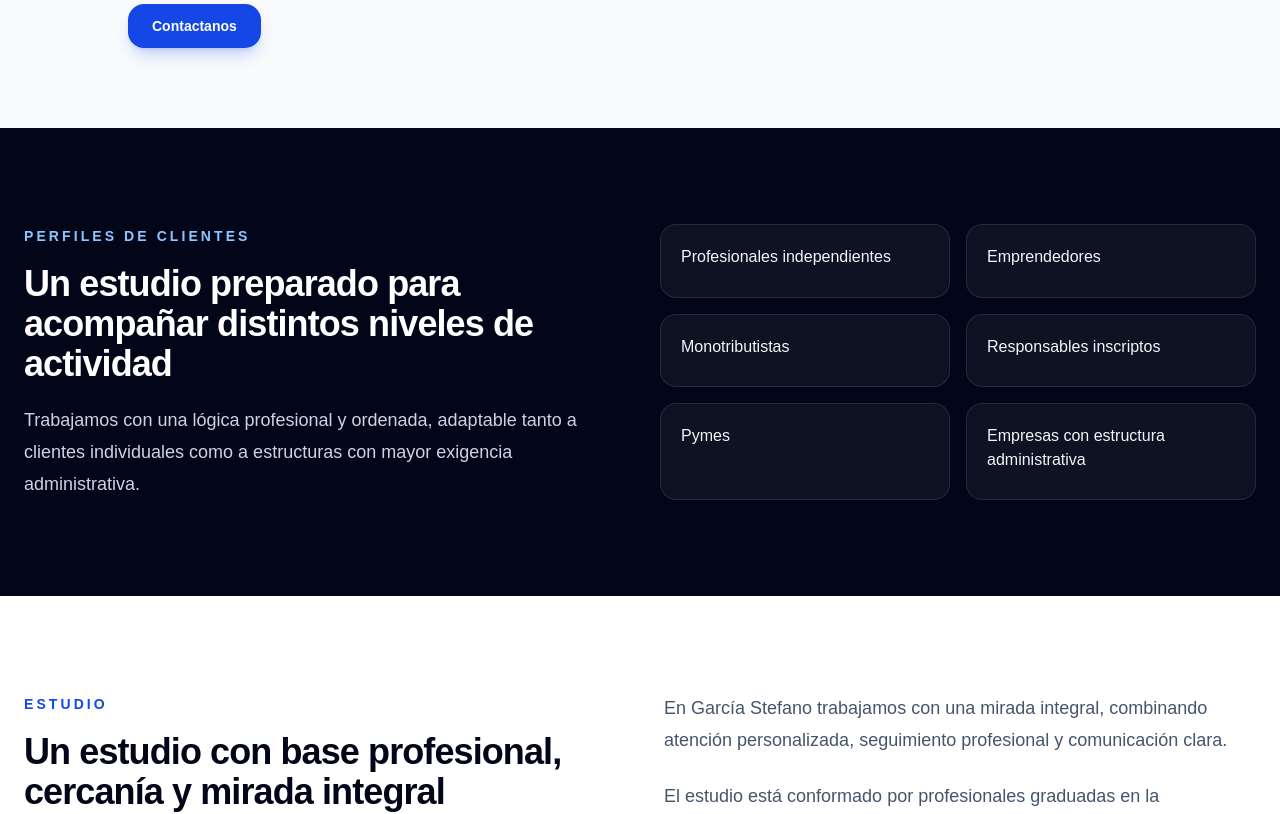
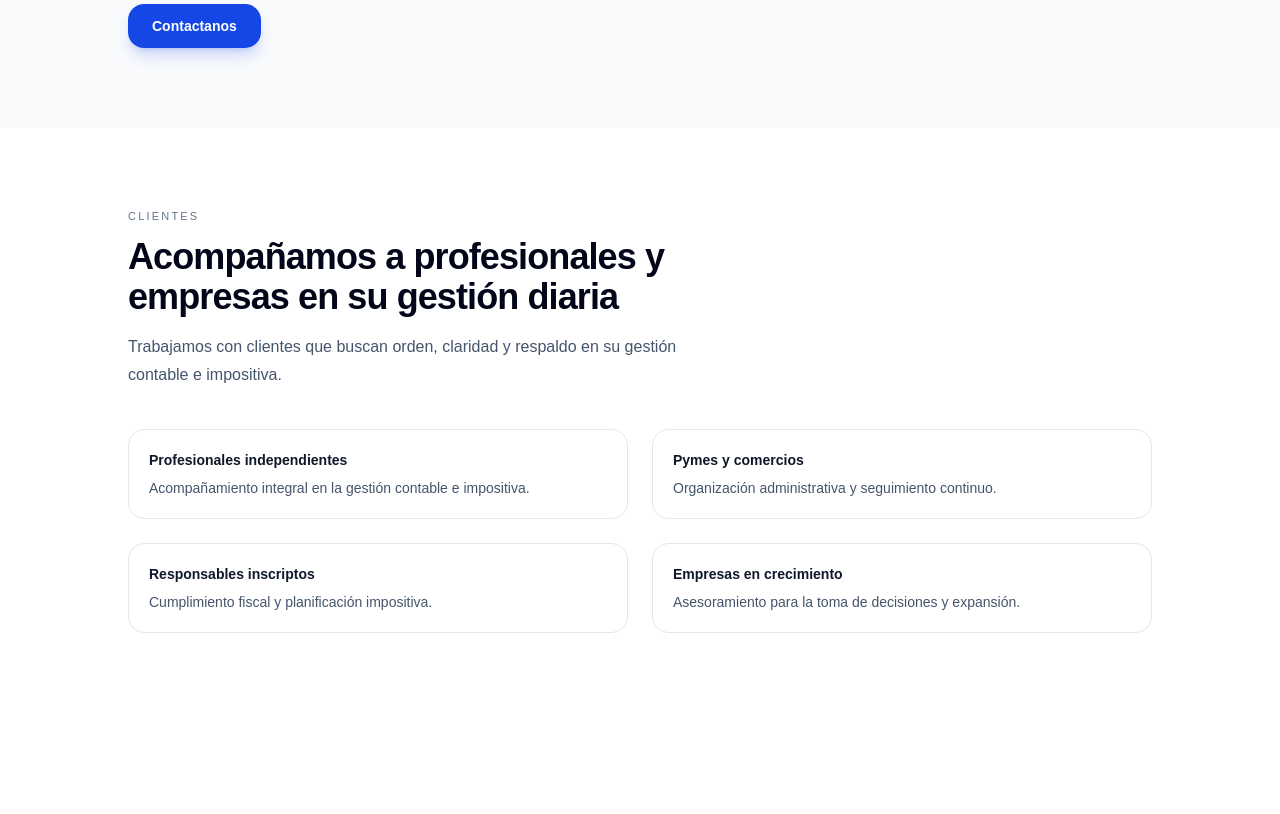
Before and after one commit to diegoartola/garciastefano-web, a Next.js app: page / in a window 1280 px wide. Shown: the part 2540-3354 px from the top of the page. Built offline with nearby package versions, Linux system fonts and the light colour scheme; no server answers.

Commit message:
clientes sobrio + cierre landing

```diff
--- a/app/page.tsx
+++ b/app/page.tsx
@@ -349,32 +349,59 @@ export default async function Home() {
         </div>
       </section>
 
-      <section
-        id="clientes"
-        className="bg-slate-950 px-4 py-20 text-white md:px-6 md:py-24"
-      >
-        <div className="mx-auto grid max-w-7xl gap-10 lg:grid-cols-2">
-          <div>
-            <span className="text-sm font-semibold uppercase tracking-[0.22em] text-blue-300">
-              Perfiles de clientes
-            </span>
-            <h2 className="mt-4 text-3xl font-bold tracking-tight md:text-4xl">
-              Un estudio preparado para acompañar distintos niveles de actividad
+      <section id="clientes" className="px-4 py-16 md:px-6 md:py-20">
+        <div className="mx-auto max-w-5xl">
+          <div className="max-w-xl">
+            <p className="text-[11px] uppercase tracking-[0.2em] text-slate-500">
+              Clientes
+            </p>
+
+            <h2 className="mt-3 text-3xl font-bold tracking-tight text-slate-950 md:text-4xl">
+              Acompañamos a profesionales y empresas en su gestión diaria
             </h2>
-            <p className="mt-5 max-w-2xl text-base leading-8 text-slate-300 md:text-lg">
-              Trabajamos con una lógica profesional y ordenada, adaptable tanto
-              a clientes individuales como a estructuras con mayor exigencia
-              administrativa.
+
+            <p className="mt-4 text-base leading-7 text-slate-600">
+              Trabajamos con clientes que buscan orden, claridad y respaldo en
+              su gestión contable e impositiva.
             </p>
           </div>
 
-          <div className="grid gap-4 sm:grid-cols-2">
-            <PremiumBadge text="Profesionales independientes" />
-            <PremiumBadge text="Emprendedores" />
-            <PremiumBadge text="Monotributistas" />
-            <PremiumBadge text="Responsables inscriptos" />
-            <PremiumBadge text="Pymes" />
-            <PremiumBadge text="Empresas con estructura administrativa" />
+          <div className="mt-10 grid gap-6 sm:grid-cols-2">
+            <div className="rounded-2xl border border-slate-200 bg-white p-5">
+              <p className="text-sm font-semibold text-slate-900">
+                Profesionales independientes
+              </p>
+              <p className="mt-2 text-sm text-slate-600">
+                Acompañamiento integral en la gestión contable e impositiva.
+              </p>
+            </div>
+
+            <div className="rounded-2xl border border-slate-200 bg-white p-5">
+              <p className="text-sm font-semibold text-slate-900">
+                Pymes y comercios
+              </p>
+              <p className="mt-2 text-sm text-slate-600">
+                Organización administrativa y seguimiento continuo.
+              </p>
+            </div>
+
+            <div className="rounded-2xl border border-slate-200 bg-white p-5">
+              <p className="text-sm font-semibold text-slate-900">
+                Responsables inscriptos
+              </p>
+              <p className="mt-2 text-sm text-slate-600">
+                Cumplimiento fiscal y planificación impositiva.
+              </p>
+            </div>
+
+            <div className="rounded-2xl border border-slate-200 bg-white p-5">
+              <p className="text-sm font-semibold text-slate-900">
+                Empresas en crecimiento
+              </p>
+              <p className="mt-2 text-sm text-slate-600">
+                Asesoramiento para la toma de decisiones y expansión.
+              </p>
+            </div>
           </div>
         </div>
       </section>
@@ -561,6 +588,37 @@ export default async function Home() {
         </div>
       </section>
 
+      <section className="border-t border-slate-200 bg-slate-50 px-4 py-16 md:px-6 md:py-20">
+        <div className="mx-auto max-w-3xl text-center">
+          <h2 className="text-3xl font-bold tracking-tight text-slate-950 md:text-4xl">
+            Estamos para acompañarte en tu gestión
+          </h2>
+
+          <p className="mt-4 text-base leading-7 text-slate-600">
+            Si necesitás ordenar tu información, cumplir con tus obligaciones o
+            tomar decisiones con mayor claridad, podemos ayudarte.
+          </p>
+
+          <div className="mt-8 flex flex-col gap-3 sm:flex-row sm:justify-center">
+            <a
+              href="https://wa.me/5492215035412?text=Hola,%20quiero%20hacer%20una%20consulta%20contable"
+              target="_blank"
+              rel="noopener noreferrer"
+              className="rounded-2xl bg-blue-700 px-6 py-3 text-sm font-semibold text-white shadow-lg shadow-blue-700/20 transition hover:bg-blue-800"
+            >
+              Solicitar asesoramiento
+            </a>
+
+            <a
+              href="#contacto"
+              className="rounded-2xl border border-slate-300 bg-white px-6 py-3 text-sm font-semibold text-slate-700 transition hover:border-blue-200 hover:bg-blue-50 hover:text-blue-700"
+            >
+              Ir a contacto
+            </a>
+          </div>
+        </div>
+      </section>
+
       <footer className="border-t border-slate-200 bg-white px-4 py-10 md:px-6">
         <div className="mx-auto flex max-w-7xl flex-col gap-4 text-sm text-slate-500 md:flex-row md:items-center md:justify-between">
           <div>
```
